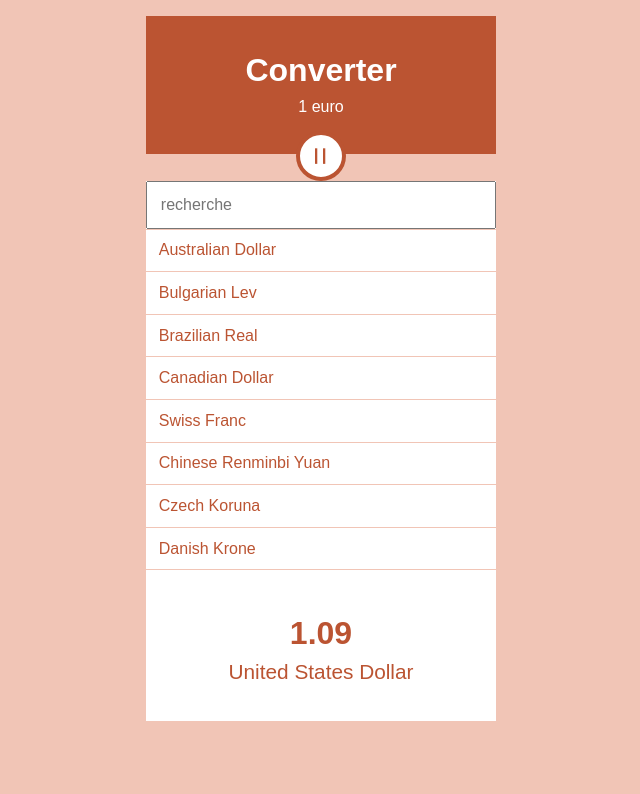
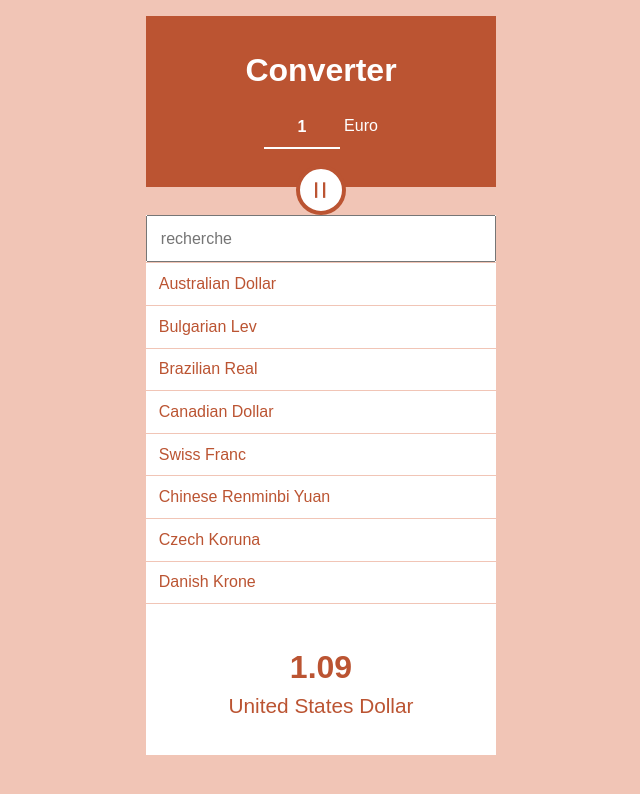
Before and after one commit to damienhugueny/react_convertisseur, a React app: page / in a window 1280 px wide. Shown: the top 794 px of the page, without its empty margins (319-959 px from the left). Built offline with nearby package versions, Linux system fonts and the light colour scheme; the HTML template or start-up script is replaced by a standard one.

Commit message:
Ajout input amount

```diff
--- a/src/components/App/App.js
+++ b/src/components/App/App.js
@@ -16,6 +16,7 @@ import './app.scss'
 // - utiliser le hook useState
 
 // un composant React c'est une fonction... sauf si on a besoin d'utiliser un state
+// ou si on a besoin d'utiliser le cycle de vie
 
 // composant sous forme de class : render retourne le JSX
 
@@ -23,7 +24,7 @@ import './app.scss'
 // x ajouter un input
 // x stocker dans le state
 // x appeller setState => nouveau rendu automatique
-// - array.filter
+// x array.filter
 
 
 // == Composant
@@ -32,6 +33,13 @@ import './app.scss'
 //! se contentent d'afficher
 
 class App extends React.Component {
+
+  constructor(props) {
+    super(props);
+
+    console.log('--- Constructor ---')
+  }
+
   // constructeur : on passe props en paramètre, même si on n'en a pas
   //constructor(props) {
     // on appelle le constructeur de React.Component
@@ -58,6 +66,40 @@ class App extends React.Component {
       // value for the input filter for currencies
       search: '',
   };
+
+  // fonction de cycle de vie de React
+  componentDidMount() {
+    // Endroit ou on met l'appel à une API
+    console.log('--- componentDidMount ---');
+    this.setPageTitle();
+  }
+
+  // version simple on met à jour le titre à chaque changementy du state
+  /*
+  componentDidUpdate() {
+    console.log('--- ComponentDidUpdate ---');
+    // changer le titre de ma page
+    this.setPageTitle();
+  }
+  */
+
+  // version avancée : comparer avec le state précédent
+  componentDidUpdate(prevProps, prevState) {
+    console.log('--- ComponentDidUpdate ---');
+    console.log(`avant currency valait ${prevState.currency}, maintenant c'est ${this.state.currency}`);
+
+    // on peut faire une action seulement dans certain cas
+    if (prevState.currency !== this.state.currency){
+      this.setPageTitle();
+      console.log('mise à jour du titre');
+    }
+
+  }
+
+  // factoriser pour faciliter les changements futurs
+  setPageTitle() {
+    document.title = `Euro to ${this.state.currency} `;
+  }
 
   // !!! grâce au plugin babel "@babel/plugin-proposal-class-properties"
   // au lieu de définir une méthode, je définis une propriété
@@ -145,6 +187,13 @@ class App extends React.Component {
     return filteredCurrencies;
   };
 
+  handleAmountChange = (amount) => {
+    console.log(amount);
+    this.setState({
+      baseAmount : Number(amount),
+    });
+  }
+
   /*
   input est un champ contolé : quand on saisi un caractère, au lieu de stocker la
   nouvelle valeur dans le DOM, il informe son parent que la valeur a changer => mise
@@ -156,6 +205,9 @@ class App extends React.Component {
   */
 
   render() {
+
+    console.log('--- Render ---')
+
     // strictement équivalent à :
     // const open = this.state.open
     const{ open,
@@ -186,7 +238,7 @@ class App extends React.Component {
     return (
       <div className="converter">
 
-        <Header amount={baseAmount}/>
+        <Header amount={baseAmount} setAmount={this.handleAmountChange}/>
         <CustomButton open={open}  manageClick={this.handleClick} />
         {open &&(
           <Currencies
--- a/src/components/Currencies/Currencies.js
+++ b/src/components/Currencies/Currencies.js
@@ -9,23 +9,20 @@ import Currency from './Currency'
 import './currencies.scss'
 
 // responsabilité : creer le bloc des devises, boucler sur les devises
-const Currencies = ({ currencies,
+
+class Currencies extends React.Component {
+  componentDidMount() {
+    console.log('--- Currencies - willMount ---')
+  }
+
+  render () {
+
+    const {
+      currencies,
       setCurrency,
       search,
-                      setSearch, }) => {
-
-  // utiliser la valeur de l'élément dans map => meilleur façon
-  // s'appuie sur les données plutôt que sur le DOM
-  const handleClick = (name) => {
-    // je veux fournir en argument la devise qui a reçu le clic
-    // première façon : m'appuyer sur l'élément du DOM => ça fonctionne , mais on
-    // n'aurait pas mieux ?
-    setCurrency(name);
-
-    // event.target.textContent
-    // event.target.innerText
-
-  };
+      setSearch,
+    } = this.props;
 
     return (
       <main className="currencies">
@@ -47,8 +44,8 @@ const Currencies = ({ currencies,
         </ul>
       </main>
     );
-
-};
+  }
+}
 
 Currencies.propTypes = {
   // Ok, mais on peut faire plus précis
--- a/src/components/Header/Header.js
+++ b/src/components/Header/Header.js
@@ -3,15 +3,22 @@ import PropTypes from 'prop-types';
 
 import './header.scss'
 
-const Header = ({ amount }) => (
+const Header = ({ amount, setAmount }) => (
   <header className="header">
     <h1 className="header-title">Converter</h1>
-    <p className="header-amount">{amount} euro</p>
+    <input
+      type="text"
+      className="input-amount"
+      laceholder="Montant"
+      value={amount}
+      onChange={ (event) => setAmount(event.target.value)}
+    /> Euro
   </header>
 );
 
 Header.propTypes = {
   amount: PropTypes.number.isRequired,
+  setAmount: PropTypes.func.isRequired,
 };
 
 export default Header;
--- a/src/components/Header/header.scss
+++ b/src/components/Header/header.scss
@@ -6,6 +6,19 @@
   text-align: center;
   padding: (3*$gutter + rem);
 
+  .input-amount{
+    width: 50px;
+    height: 15px;
+    margin-top: 20px;
+    text-align: center;
+    padding: ($gutter + rem);
+    border: none;
+    border-bottom: 2px solid white;
+    background-color: $color;
+    color: white;
+    font: inherit;
+    font-weight: bold;
+  }
 
   .header-title {
     font-size: 2em;
```
Also changed, not shown: 1 other file (tests, documents, lock files or other folders). Lines whose indentation alone changed are shown as unchanged.
